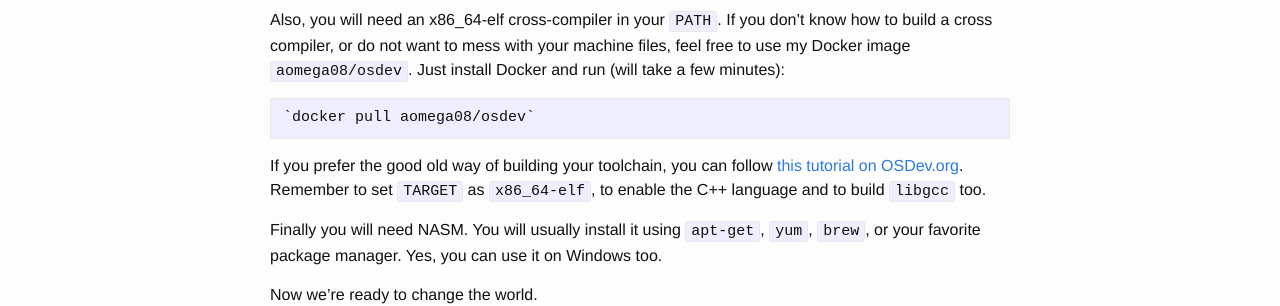
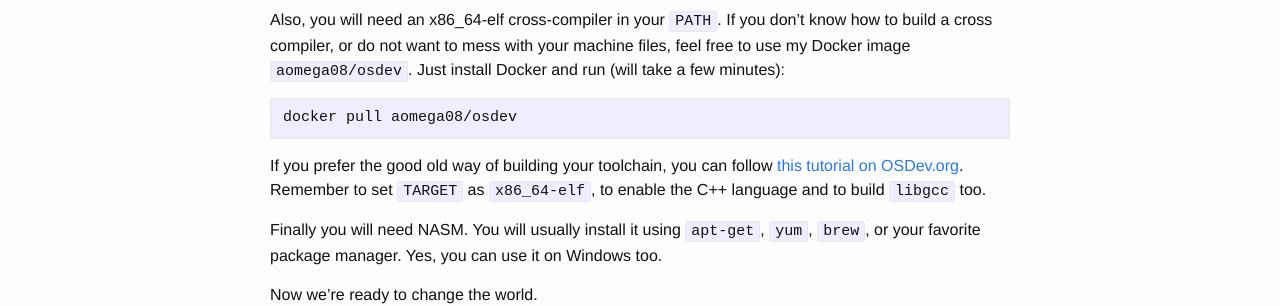
Before and after one commit to francescobbo/nos, a Jekyll site: the page built from _posts/2016-08-04-welcome-to-jekyll.markdown, in a window 1280 px wide. Shown: the part 1422-1728 px from the top of the page. Built offline with Jekyll 4.4.1, drawn with Linux system fonts in a browser that asks for light colours.

Commit message:
fixed double code encoding

```diff
--- a/_posts/2016-08-04-welcome-to-jekyll.markdown
+++ b/_posts/2016-08-04-welcome-to-jekyll.markdown
@@ -76,7 +76,7 @@ know how to build a cross compiler, or do not want to mess with your machine
 files, feel free to use my Docker image `aomega08/osdev`. Just install Docker
 and run (will take a few minutes):
 
-    `docker pull aomega08/osdev`
+    docker pull aomega08/osdev
 
 If you prefer the good old way of building your toolchain, you can follow
 [this tutorial on OSDev.org](http://wiki.osdev.org/GCC_Cross-Compiler). Remember
```
